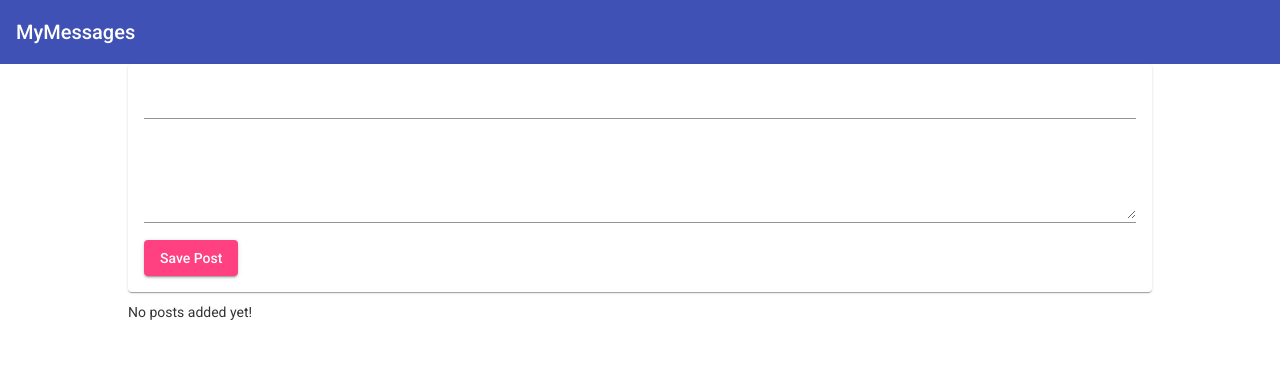
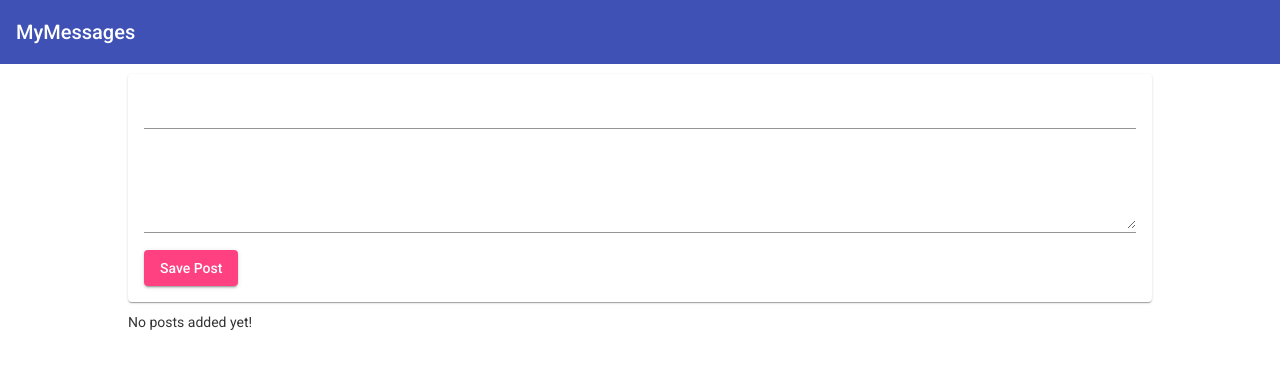
Before and after one commit to tushark-bootcamp/message-post-meanStack, an Angular app: page / in a window 1280 px wide. Shown: the top 368 px of the page. Built offline with nearby package versions, Linux system fonts and the light colour scheme.

Commit message:
correction for creating a space between post-card component and header

```diff
--- a/src/app/app.component.css
+++ b/src/app/app.component.css
@@ -1,5 +1,4 @@
 main {
-   margin-top: 1rem;
    width: 80%;
-   margin: auto;
+   margin: 1rem auto;
 }
```
